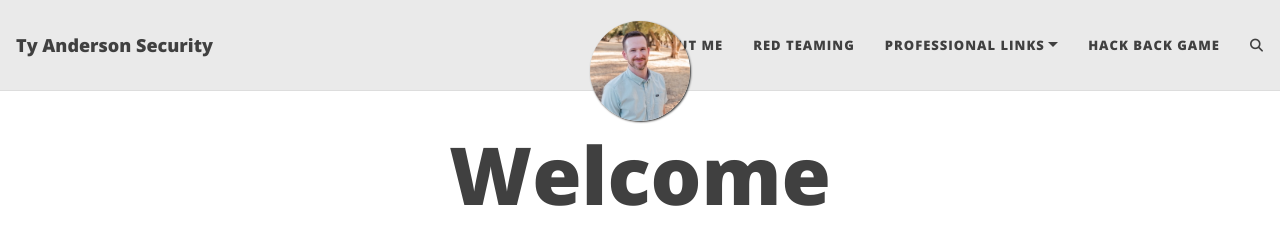
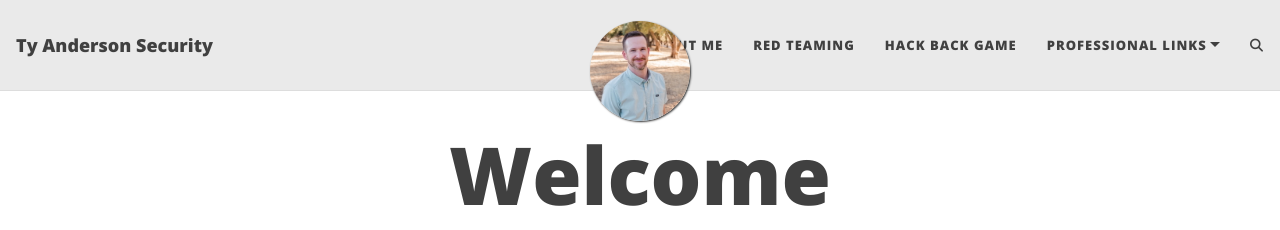
Before and after one commit to minispooner/minispooner.github.io, a Jekyll site: the page built from index.md, in a window 1280 px wide. Shown: the top 230 px of the page. Built offline with Jekyll 4.4.1, drawn with Linux system fonts in a browser that asks for light colours; comment, search, counter and statistics services are not loaded; some of the changed lines change nothing that is shown.

Commit message:
update navbar order

```diff
--- a/_config.yml
+++ b/_config.yml
@@ -22,12 +22,12 @@ author: Ty Anderson
 navbar-links:
   About Me: "aboutme"
   Red Teaming: "redteaming"
+  Hack Back game: "hackbackgame"
   Professional Links:
     - LinkedIn: "https://linkedin.com/in/ty-anderson-redteamer"
     - Medium Blog: "https://medium.com/@ty.anderson.3"
     - GitHub: "https://github.com/minispooner"
     - X: "https://twitter.com/TyAnderson333"
-  Hack Back game: "hackbackgame"
 
 ################
 # --- Logo --- #
```
